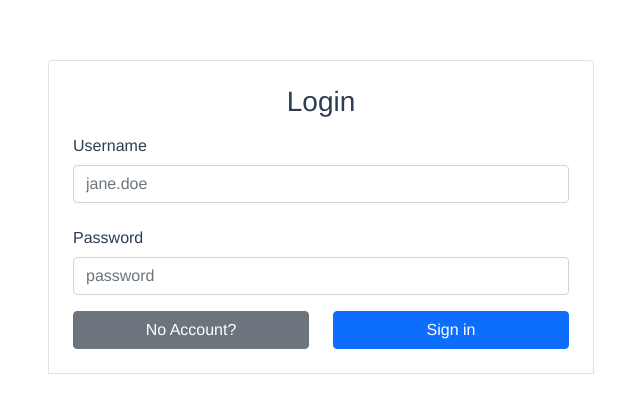
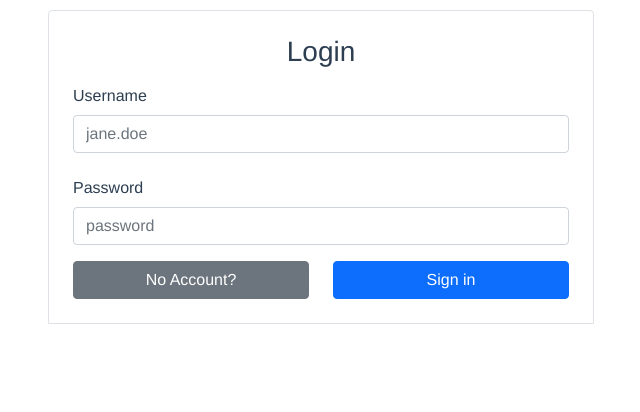
Before and after one commit to DatMayo/ToDo-Advanced, a Vue app in the folder client/: page / in a window 1280 px wide. Shown: the top 412 px of the page, without its empty margins (319-959 px from the left). Built offline with nearby package versions, Linux system fonts and the light colour scheme.

Commit message:
Added mounted method for autologin

```diff
--- a/client/src/App.vue
+++ b/client/src/App.vue
@@ -21,6 +21,12 @@ export default {
   components: {
     Login,
     ToDo
+  },
+  mounted() {
+    this.$nextTick(function () {
+      this.id = localStorage.id;
+      this.token = localStorage.token ? localStorage.token : '';
+    });
   }
 };
 </script>
@@ -32,6 +38,6 @@ export default {
   -moz-osx-font-smoothing: grayscale;
   text-align: center;
   color: #2c3e50;
-  margin-top: 60px;
+  margin-top: 10px;
 }
 </style>
```
